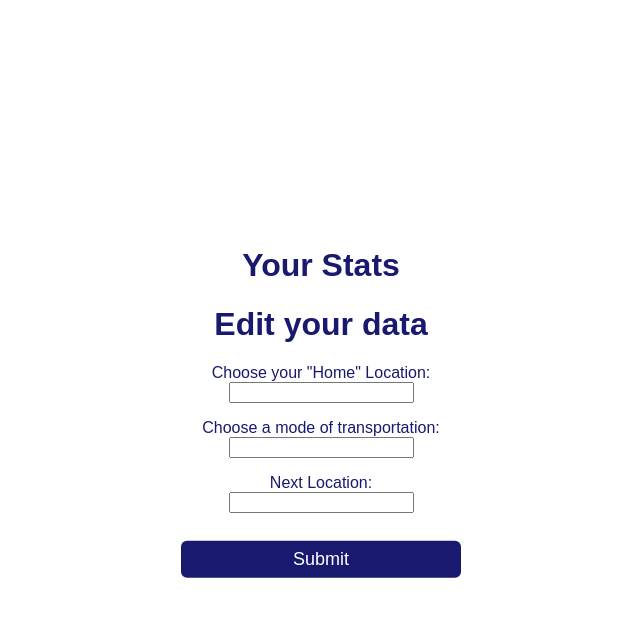
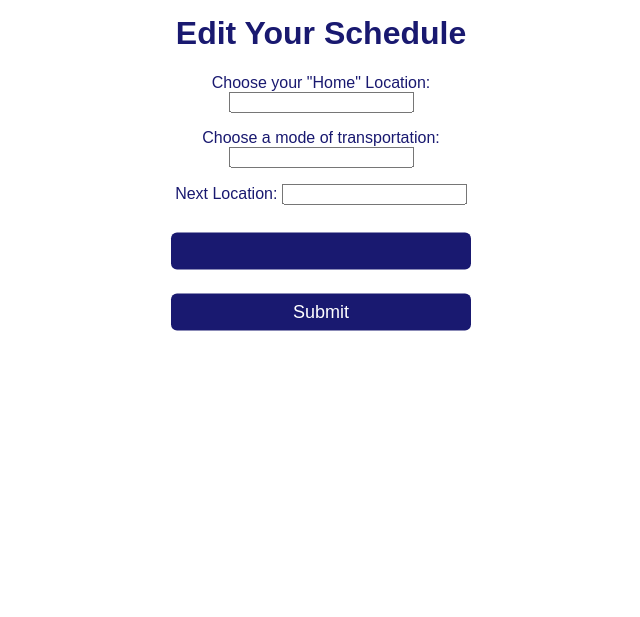
Before and after one commit to bertw2002/Carbon-Tracker, a Flask app: template templates/interactivepage.html in a window 1280 px wide. Shown: the top 617 px of the page, without its empty margins (327-967 px from the left). Run offline with Flask 2, Linux system fonts and the light colour scheme; the template is opened without the code that fills it, so the values that code supplies are empty.

Commit message:
Updated files

```diff
--- a/static/styles/interactivepage.css
+++ b/static/styles/interactivepage.css
@@ -17,7 +17,7 @@
 }
 
 #button {
-    width: 100%;
+    width: 75%;
     padding: 8px;
     color: #ffffff;
     background: none #191970;
@@ -29,11 +29,12 @@
 }
 
 body {
-    width: 280px;
+    width: 400px;
     position: absolute;
-    top: 50%;
+    top: 20%;
     left: 50%;
     transform: translate(-50%, -50%);
+    text-align: right;
     color: #191970;
     font-family: sans-serif;
 }
--- a/templates/interactivepage.html
+++ b/templates/interactivepage.html
@@ -7,11 +7,8 @@
     <link rel="stylesheet" href="/static/styles/interactivepage.css">
   </head>
   <body>
-    <h1 id="heading">
-      Your Stats
-    </h1>
     <h1>
-      Edit your data
+      Edit Your Schedule
     </h1>
 
     <form action="/app.py">
@@ -28,7 +25,10 @@
       <label for="locationselect">Next Location:</label>
       <input type="text" name="loc1" id="loc1" list="locations">
 
+
       <p></p>
+
+      <input type="button" id="button" name="Add Location">
 
       <input type="submit" id="button" name="Submit">
     </form>
```
